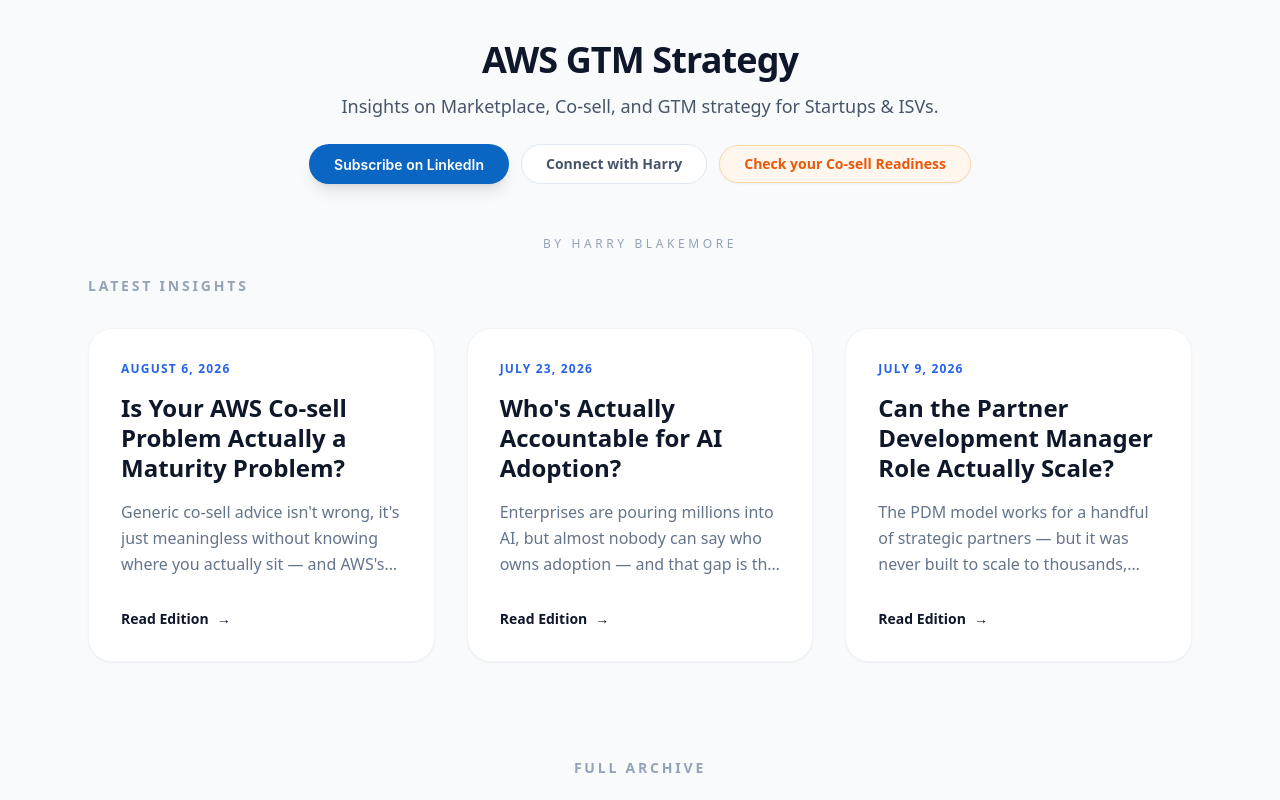
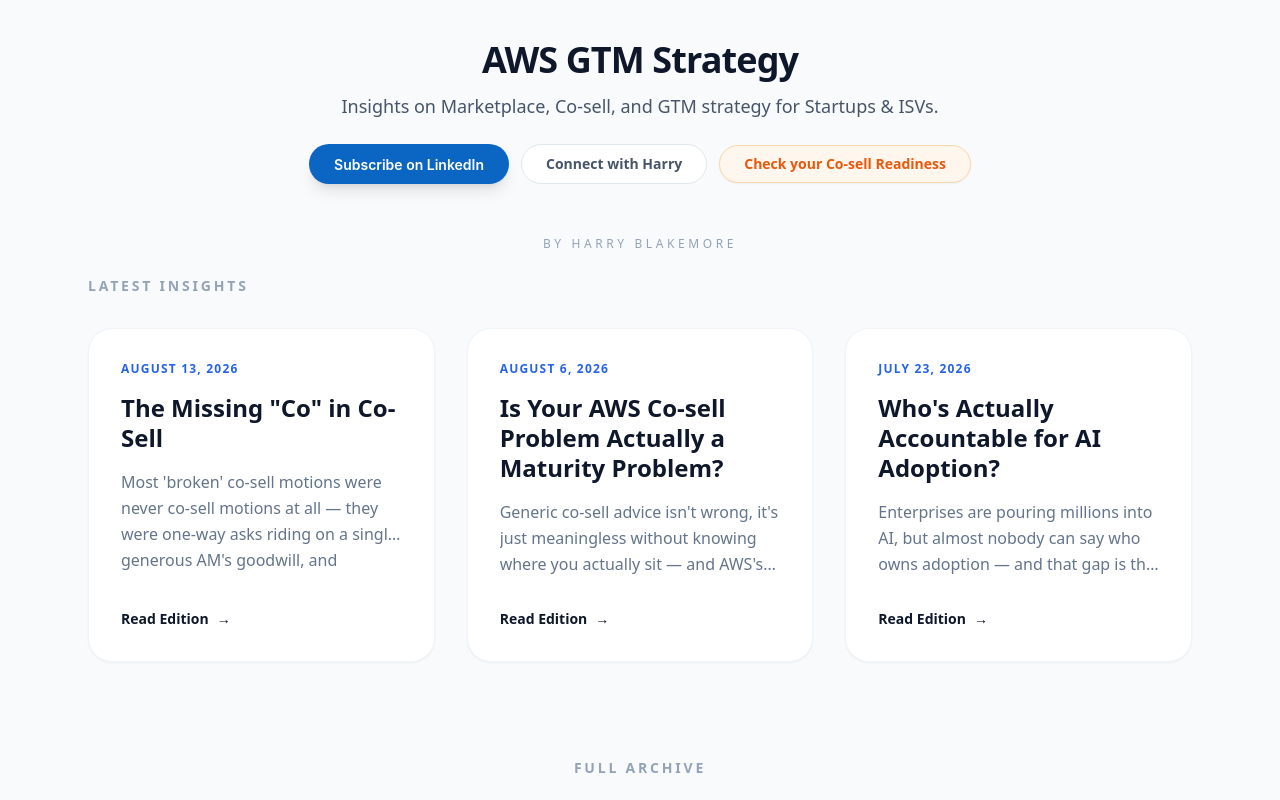
Before and after one commit to hblakemore47-blip/awscosellnewsletter, a Next.js app: page / in a window 1280 px wide. Shown: the top 800 px of the page. Built offline with nearby package versions, Linux system fonts and the light colour scheme.

Commit message:
Update page.js

```diff
--- a/app/page.js
+++ b/app/page.js
@@ -1,6 +1,7 @@
 import Link from 'next/link';
 
 const issues = [
+    { id: 'issue-31', title: 'The Missing "Co" in Co-Sell', date: 'August 13, 2026', preview: "Most 'broken' co-sell motions were never co-sell motions at all — they were one-way asks riding on a single generous AM's goodwill, and goodwill doesn't survive a busy quarter." },
     { id: 'issue-30', title: 'Is Your AWS Co-sell Problem Actually a Maturity Problem?', date: 'August 6, 2026', preview: "Generic co-sell advice isn't wrong, it's just meaningless without knowing where you actually sit — and AWS's move to algorithmic partner matching means that gap is starting to cost you visibility, too." },
     { id: 'issue-29', title: "Who's Actually Accountable for AI Adoption?", date: 'July 23, 2026', preview: 'Enterprises are pouring millions into AI, but almost nobody can say who owns adoption — and that gap is the AWS partner ecosystem\'s next real opportunity.' },
     { id: 'issue-28', title: 'Can the Partner Development Manager Role Actually Scale?', date: 'July 9, 2026', preview: 'The PDM model works for a handful of strategic partners — but it was never built to scale to thousands, and the layoffs prove it.' },
```
